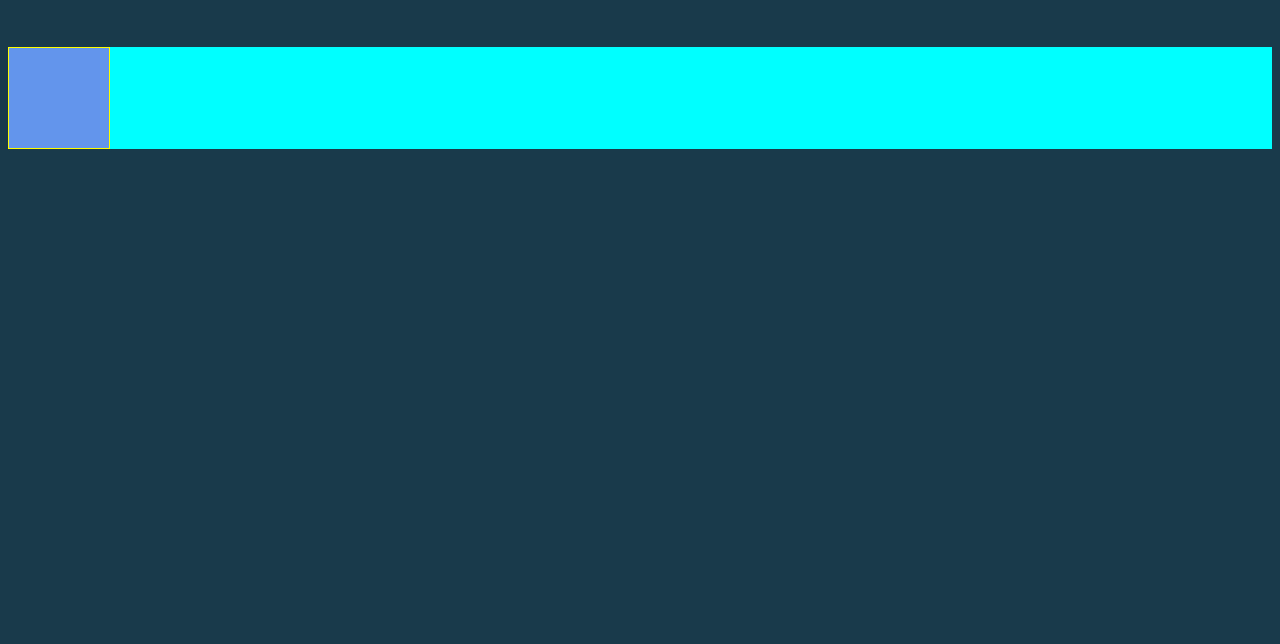
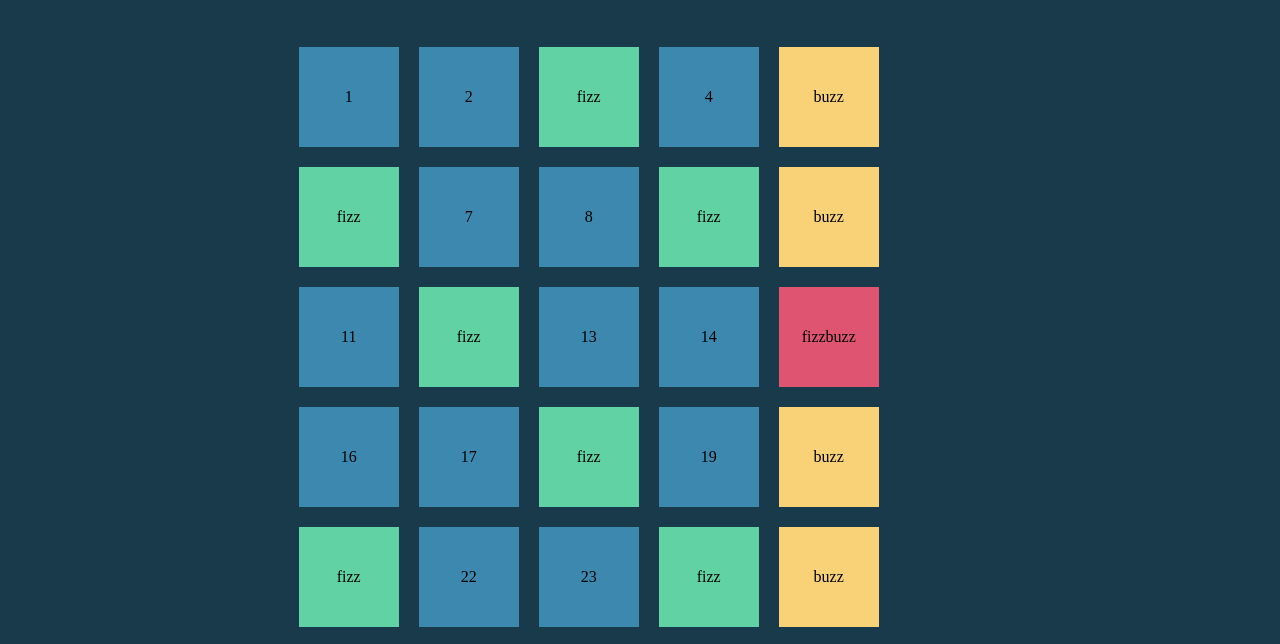
Before and after one commit to Alexxboc/js-fizzbuzzdom, a plain HTML site: page index.html in a window 1280 px wide. Shown: the part 148-792 px from the top of the page. Drawn offline with Linux system fonts and the light colour scheme.

Commit message:
Create css rules, add those rules with js

```diff
--- a/assets/js/main.js
+++ b/assets/js/main.js
@@ -3,17 +3,53 @@ const numbersElement = document.querySelector(`.container`)
 
 // Stampa un ciclo da 1 a 100
 for (let i = 1; i <= 100; i++){
+
+// Dichiara una varibaile per il murkup
+    let markup;
+
+// Stampa i numeri divisibili sia per 3 che per 5
     if ((i % 3 == 0) && (i % 5 == 0)) {
         console.log(`FizzBuzz`)
+        markup = `
+        <div class="square red">
+        <div>fizzbuzz</>
+        </div>`
+        numbersElement.insertAdjacentHTML
+        (`beforeend`, markup)
     }
+
+// Stampa i numeri divisibili per 3
     else if (i % 3 == 0) {
         console.log(`Fizz`)
+        markup = `
+        <div class="square green">
+        <div>fizz</>
+        </div>`
+        numbersElement.insertAdjacentHTML
+        (`beforeend`, markup)
     }
+
+// Stampa i numeri divisibili per 5
     else if (i % 5 == 0) {
         console.log(`Buzz`)
+        markup = `
+        <div class="square yellow">
+        <div>buzz</>
+        </div>`
+        numbersElement.insertAdjacentHTML
+        (`beforeend`, markup)
     }
+
+// Stampa i numeri restanti
     else {
         console.log(i)
+         markup = `
+        <div class="square blue">
+        <div>${i}</>
+        </div>`
+
+        numbersElement.insertAdjacentHTML
+        (`beforeend`, markup)
     }
 
 }
--- a/assets/style.css/style.css
+++ b/assets/style.css/style.css
@@ -19,14 +19,34 @@ body {
 .container {
     margin: auto;
     display: flex;
+    column-gap: 20px;
+    row-gap: 20px;
     flex-wrap: wrap;
-    background-color: aqua;
+    width: 54%;
+
 }
 
 .square {
     width: 100px;
     height: 100px;
-    background-color: cornflowerblue;
-    border: 1px solid yellow;
-    color: yellow;
+    color: black;
+    display: flex;
+    justify-content: center;
+    align-items: center;
 }
+
+.blue {
+    background-color: #3D88AE;
+}
+
+.green {
+    background-color: #61D2A4;
+}
+
+.yellow {
+    background-color: #F9D277;
+}
+
+.red {
+    background-color: #DE5471;
+}
--- a/index.html
+++ b/index.html
@@ -13,9 +13,7 @@
     <h1 class="title">FizzBuzzDOM</h1>
 
     <div class="container">
-        <div class="square">
-            <div></div>
-        </div>
+
     </div>
     <!-- /.container -->
 
```
